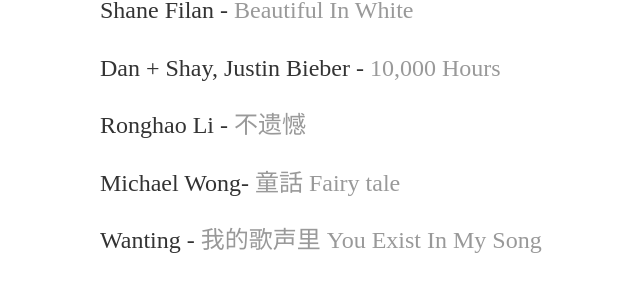
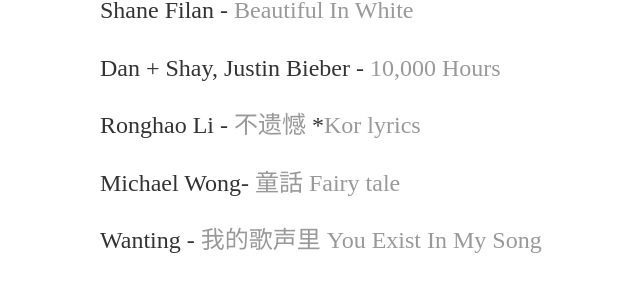
Before and after one commit to yjkweon24/yjkweon24.github.io, a Jekyll site: the page built from _posts/2018-10-23-songs-that-i-love.md, in a window 1280 px wide and 900 px high, scrolled down 11075 px. Shown: the part 148-455 px from the top of the window, without its empty margins (92-732 px from the left). Built offline with Jekyll 4.4.1, drawn with Linux system fonts in a browser that asks for light colours.

Commit message:
Update 2018-10-23-songs-that-i-love.md

```diff
--- a/_posts/2018-10-23-songs-that-i-love.md
+++ b/_posts/2018-10-23-songs-that-i-love.md
@@ -384,7 +384,7 @@
 
 Dan + Shay, Justin Bieber - [10,000 Hours](https://www.youtube.com/watch?v=Y2E71oe0aSM)
 
-Ronghao Li - [不遗憾](https://www.youtube.com/watch?v=n_KHQk1w7Gs)
+Ronghao Li - [不遗憾](https://www.youtube.com/watch?v=n_KHQk1w7Gs) *[Kor lyrics](https://www.youtube.com/watch?v=12SFtOiziD8)
 
 Michael Wong- [童話 Fairy tale](https://www.youtube.com/watch?v=IBTmypxD2mU)
 
```
